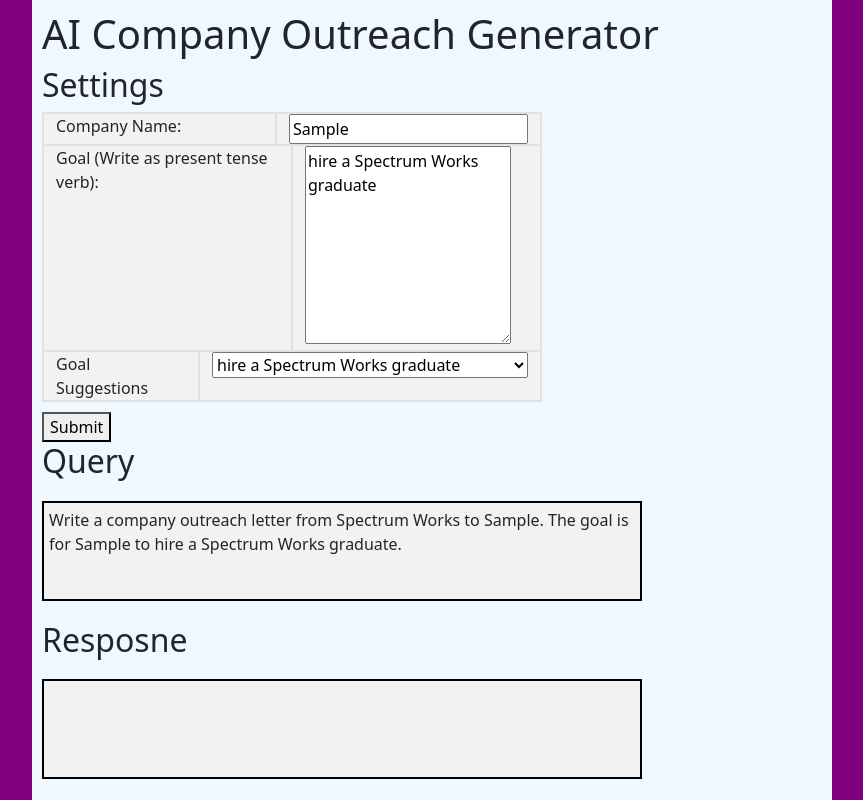
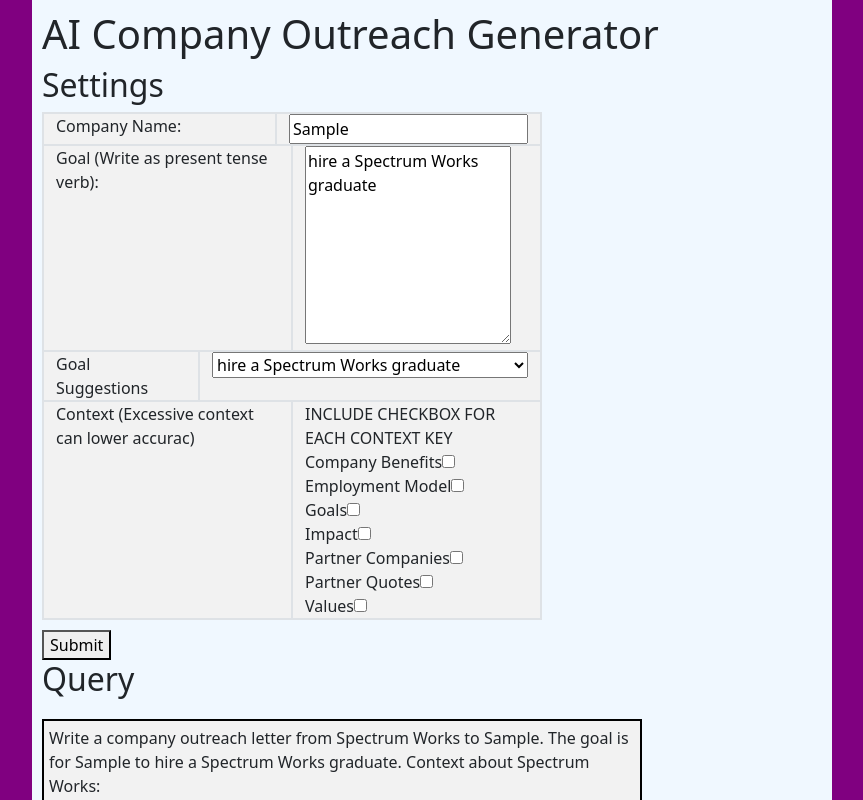
Before and after one commit to contic5/ai-company-outreach-generator, a website built with Vite: page index.html in a window 1280 px wide. Both pictures are taken after typing "Sample" into the empty fields and a click on the button "Submit". Shown: the top 800 px of the page, without its empty margins (208-1071 px from the left). Built offline with nearby package versions, Linux system fonts and the light colour scheme; files whose address does not match are found by name.

Commit message:
Set up completed queries

```diff
--- a/index.html
+++ b/index.html
@@ -36,6 +36,13 @@
   </select>
   </div>
   </div>
+
+  <div class="row">
+  <div class="col border"><label for="context">Context (Excessive context can lower accurac)</label></div>
+  <div class="col border" id="knowledge_checkbox_div">
+    INCLUDE CHECKBOX FOR EACH CONTEXT KEY
+  </div>
+  </div>
   </div>
   </form>
 
@@ -45,20 +52,21 @@
   <h2>Query</h2>
   <div class="container" id="query"></div>
 
-  <h2>Resposne</h2>
+  <h2>Response</h2>
   <div class="container" id="response"></div>
   </main>
 
   <script src="https://cdn.jsdelivr.net/npm/bootstrap@5.3.8/dist/js/bootstrap.bundle.min.js" integrity="sha384-FKyoEForCGlyvwx9Hj09JcYn3nv7wiPVlz7YYwJrWVcXK/BmnVDxM+D2scQbITxI" crossorigin="anonymous"></script>
   <script type="module" src="/src/main.ts"></script>
   <script type="module">
-  import {handle_submit,update_goal} from "/src/main.ts";
+  import {handle_submit,update_goal,load_checkboxes} from "/src/main.ts";
 
   let submit_prompt_button=document.getElementById("submit_prompt_button");
   submit_prompt_button.onclick=handle_submit;
 
   document.getElementById("sample_goal").onchange=update_goal;
   update_goal();
+  load_checkboxes();
   </script>
   </body>
 </html>
--- a/src/main.ts
+++ b/src/main.ts
@@ -49,16 +49,43 @@
     return;
   }
 
+  let knowledge="";
+  const knowledge_checkboxes=document.getElementsByName("knowledge_checkbox");
+  for(let i=0;i<knowledge_checkboxes.length;i++)
+  {
+    let knowledge_checkbox=knowledge_checkboxes[i] as HTMLInputElement;
+    let knowledge_dict_key=knowledge_checkbox.value;
+    if(knowledge_checkbox.checked)
+    {
+      knowledge+=knowledge_dict[knowledge_dict_key]+"\n";
+    }
+  }
+
   let prompt=`
-  Write a company outreach letter from Spectrum Works to ${company}. The goal is for ${company} to ${goal}.
+  Write a company outreach letter from Spectrum Works to ${company}. The goal is for ${company} to ${goal}. Context about Spectrum Works: ${knowledge}
   `;
 
+  let prompt_short=prompt;
+  for(let knowledge_dict_key of knowledge_dict_keys)
+  {
+    prompt_short=prompt_short.replace(knowledge_dict[knowledge_dict_key],`[${knowledge_dict_key}]`);
+  }
+
   const query_element=document.getElementById("query") as HTMLDivElement;
-  query_element.innerHTML=prompt;
+  query_element.innerHTML=prompt_short;
   if(running_prompt)
   {
     askOpenAI(prompt);
   }
+}
+function toTitleCase(text:string)
+{
+  let words=text.split(" ");
+  for(let i=0;i<words.length;i++)
+  {
+    words[i]=words[i].slice(0,1).toUpperCase()+words[i].slice(1,words[i].length);
+  }
+  return words.join(" ");
 }
 export function update_goal()
 {
@@ -70,8 +97,31 @@
     goal_element.innerHTML=sample_goal;
   }
 }
+export function load_checkboxes()
+{
+  let knowledge_checkbox_div=document.getElementById("knowledge_checkbox_div") as HTMLDivElement;
+  for(let knowledge_dict_key of knowledge_dict_keys)
+  {
+    let div=document.createElement("div");
+    knowledge_checkbox_div.appendChild(div);
 
-const running_prompt=false;
+    let label_text=knowledge_dict_key;
+    label_text=label_text.replace("_"," ");
+    label_text=toTitleCase(label_text);
+
+    let label=document.createElement("label");
+    div.appendChild(label);
+    label.innerHTML=label_text;
+
+    let checkbox=document.createElement("input");
+    div.appendChild(checkbox);
+    checkbox.type="checkbox";
+    checkbox.name="knowledge_checkbox";
+    checkbox.value=knowledge_dict_key;
+  }
+}
+
+const running_prompt=true;
 let knowledge_dict:Record<string,string>={};
 let knowledge_dict_keys=["company_benefits","employment_model","goals","impact","partner_companies","partner_quotes","values"];
 get_context();
--- a/src/style.css
+++ b/src/style.css
@@ -14,7 +14,7 @@
 {
   margin: 20px 0px;
   width:600px;
-  height:100px;
+  min-height:100px;
   padding: 5px;
   border: black solid 2px;
 }
```
Also changed, not shown: results/example_american_dream_query.txt (added, +20 -0 lines), public/knowledge/company_benefit.txt (renamed from src/knowledge/company_benefit.txt), public/knowledge/employment_model.txt (renamed from src/knowledge/employment_model.txt), public/knowledge/goals.txt (renamed from src/knowledge/goals.txt), public/knowledge/impact.txt (renamed from src/knowledge/impact.txt), public/knowledge/partner_companies.txt (renamed from src/knowledge/partner_companies.txt), public/knowledge/partner_quotes.txt (renamed from src/knowledge/partner_quotes.txt), public/knowledge/values.txt (renamed from src/knowledge/values.txt).
